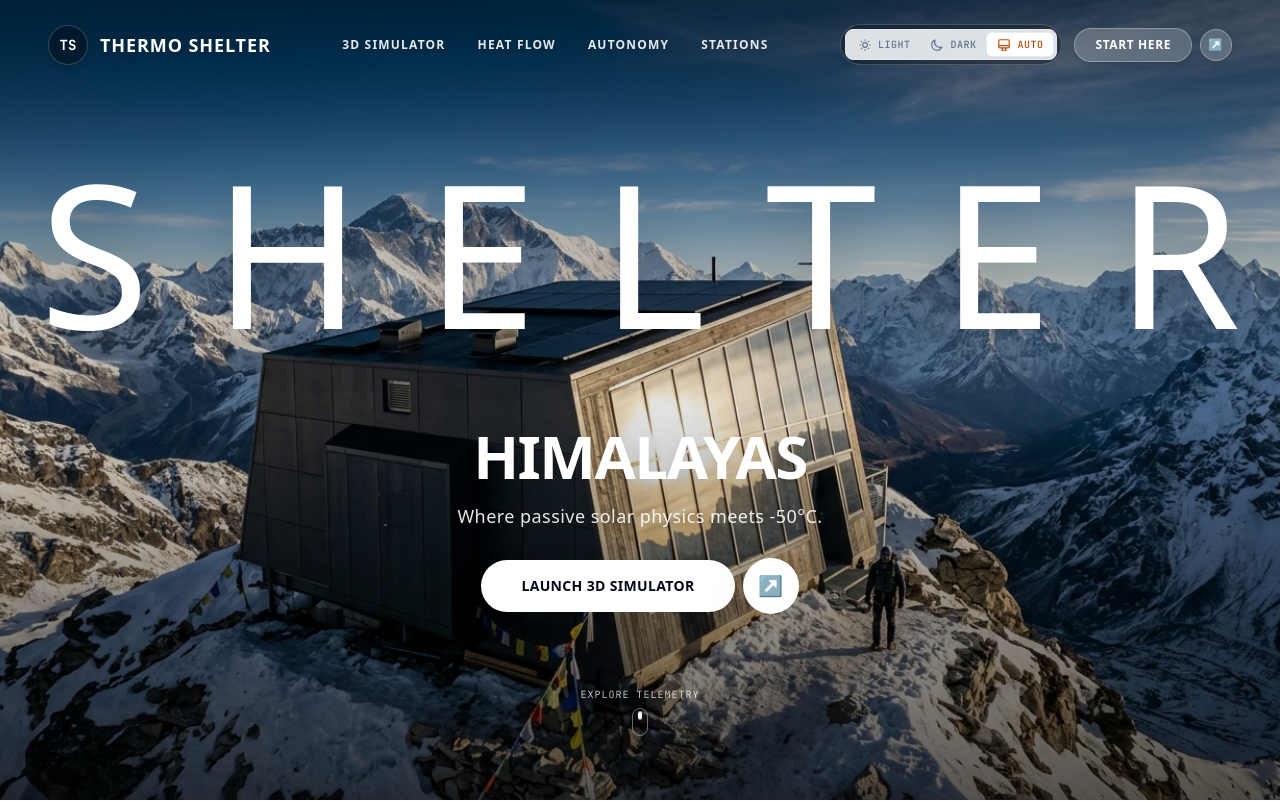
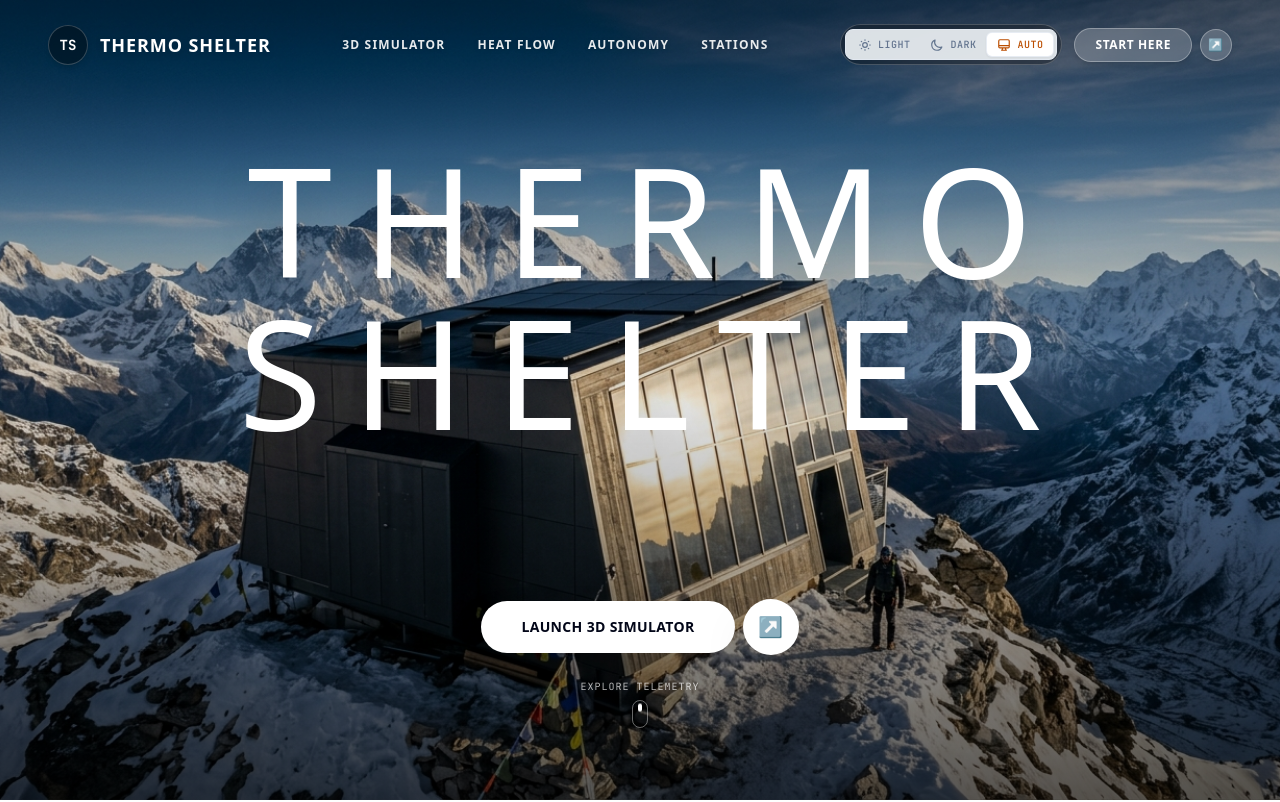
Before and after one commit to Codris-exe/thermo-shelter-1, a Next.js app in the folder frontend/: page / in a window 1280 px wide. Shown: the top 802 px of the page. Built offline with nearby package versions, Linux system fonts and the light colour scheme.

Commit message:
feat(landing): set hero title to THERMO SHELTER, remove center Himalayas overlay, and position 3D simulator button near bottom

```diff
--- a/frontend/app/page.tsx
+++ b/frontend/app/page.tsx
@@ -107,30 +107,19 @@ export default function HomePage() {
             <div className="absolute inset-0 bg-gradient-to-b from-black/45 via-black/10 to-black/65" />
           </div>
 
-          {/* Upper Title: Giant Tracked Letters Across the Sky (like W A N D E R) */}
-          <div className="relative z-10 w-full flex justify-center items-center mt-6 sm:mt-10">
+          {/* Upper Title: Giant Tracked Letters Across the Sky */}
+          <div className="relative z-10 w-full flex justify-center items-center mt-4 sm:mt-8">
             <h1
-              className="text-white text-6xl sm:text-8xl md:text-9xl lg:text-[11rem] xl:text-[12.5rem] font-light tracking-[0.24em] sm:tracking-[0.32em] uppercase select-none drop-shadow-2xl text-center pl-[0.24em] sm:pl-[0.32em] leading-none"
+              className="text-white text-4xl sm:text-6xl md:text-7xl lg:text-8xl xl:text-[9.5rem] font-light tracking-[0.14em] sm:tracking-[0.2em] uppercase select-none drop-shadow-2xl text-center pl-[0.14em] sm:pl-[0.2em] leading-none"
               style={{ fontFamily: "var(--font-headline)" }}
             >
-              SHELTER
+              THERMO SHELTER
             </h1>
           </div>
 
-          {/* Lower Subtitle & Signature White Pill Button Duo */}
-          <div className="relative z-10 flex flex-col items-center text-center space-y-3 sm:space-y-4 max-w-2xl mx-auto">
-            <h2
-              className="text-white text-3xl sm:text-5xl lg:text-6xl font-bold tracking-tight uppercase drop-shadow-xl"
-              style={{ fontFamily: "var(--font-headline)" }}
-            >
-              HIMALAYAS
-            </h2>
-            <p className="text-white/90 text-sm sm:text-base lg:text-lg font-normal tracking-wide drop-shadow-md">
-              Where passive solar physics meets -50°C.
-            </p>
-
-            {/* Signature White Pill & Circular Arrow Button Pair */}
-            <div className="flex items-center gap-2 pt-2 sm:pt-3">
+          {/* Bottom Area: 3D Simulation Button Pair & Clean Scroll Prompt */}
+          <div className="relative z-10 flex flex-col items-center gap-5 sm:gap-6 pb-2">
+            <div className="flex items-center gap-2">
               <Link
                 href="/3d"
                 className="rounded-full bg-white hover:bg-slate-100 text-slate-950 font-bold px-8 sm:px-10 py-3.5 sm:py-4 text-xs sm:text-sm tracking-wide uppercase transition-all shadow-2xl transform hover:scale-[1.02]"
@@ -145,18 +134,17 @@ export default function HomePage() {
                 ↗
               </Link>
             </div>
-          </div>
 
-          {/* Clean Minimalist Scroll Prompt */}
             <a
               href="#telemetry"
-            className="relative z-10 flex flex-col items-center gap-1.5 text-white/75 hover:text-white transition-colors font-mono text-[10px] tracking-widest uppercase cursor-pointer drop-shadow-md"
+              className="flex flex-col items-center gap-1.5 text-white/70 hover:text-white transition-colors font-mono text-[10px] tracking-widest uppercase cursor-pointer drop-shadow-md"
             >
               <span>Explore Telemetry</span>
               <span className="w-4 h-7 rounded-full border border-white/40 flex items-start justify-center p-1">
                 <span className="w-1 h-2 rounded-full bg-white animate-bounce" />
               </span>
             </a>
+          </div>
         </section>
 
         {/* 3. Quick Telemetry Readout Strip with Scroll Reveal */}
```
Lines whose indentation alone changed are shown as unchanged.
